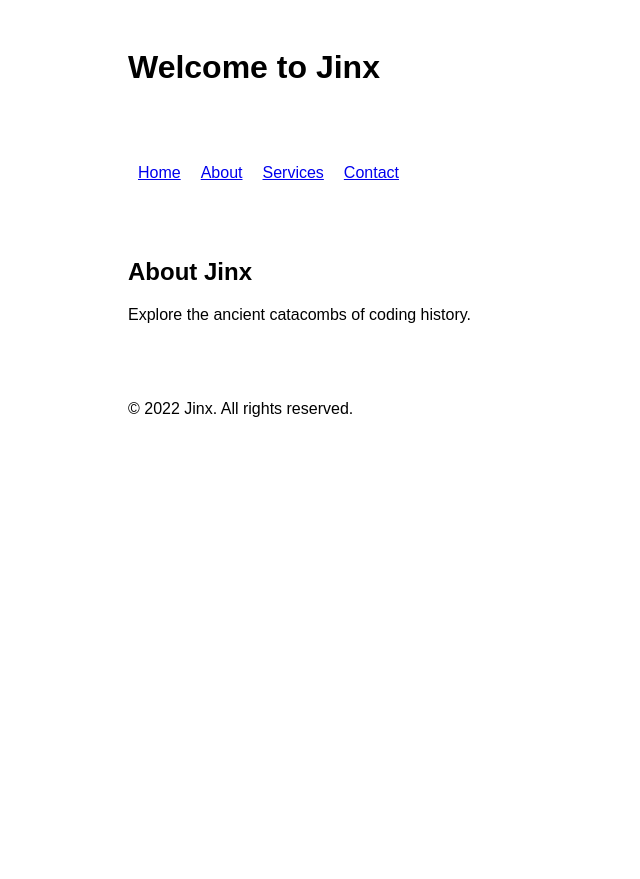
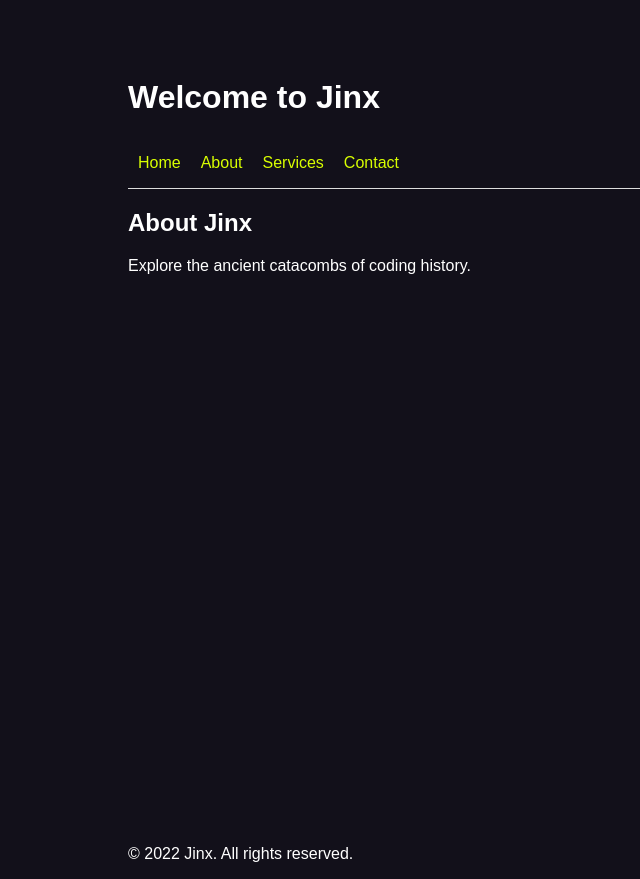
Before and after one commit to Tekime/jinx, a plain HTML site: page index.html in a window 1280 px wide. Shown: the whole page, without its empty margins (0-640 px from the left). Before the commit the page ends 816 px from the top, so only its background shows below. Drawn offline with Linux system fonts and the light colour scheme; a web font is replaced by a local one.

Commit message:
Style updates

```diff
--- a/assets/main.css
+++ b/assets/main.css
@@ -21,6 +21,8 @@ body, .container {
     font-family: 'Noto Sans Variable', sans-serif;
     font-weight: 500;
     font-style: normal;
+    background-color: #12101a;
+    color: #fff;
 }
 h1 { font-family: 'Press Start 2P', 'Noto Sans Variable', sans-serif; }
 
@@ -35,20 +37,21 @@ h1 { font-family: 'Press Start 2P', 'Noto Sans Variable', sans-serif; }
 header, nav, main, footer {
     width: 1024px;
     max-width: 100%;
-    margin: 20px;
 }
-
+header { margin-top: 50px; }
+main { min-height: 640px; }
 nav ul {
     display: flex;
     justify-content: left;
     list-style-type: none;
     padding: 0;
 }
-
 nav ul li {
     margin: 0 10px;
 }
-
+nav ul li a { color: rgb(217, 255, 0); text-decoration: none; }
+nav ul li a:hover { text-decoration: underline; }
+nav { border-bottom: solid 1px #ddd; }
 section {
     margin-bottom: 20px;
 }
```
